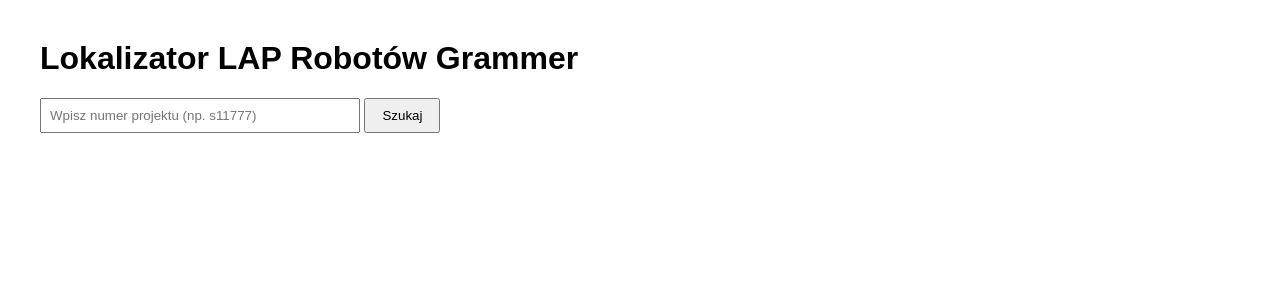
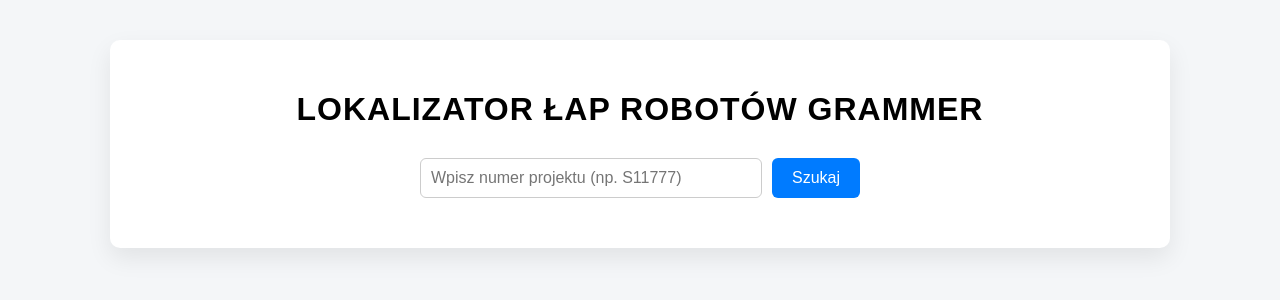
Before and after one commit to zmech23/lokalizator-lap-robotow-grammer, a Flask app: page / in a window 1280 px wide. Shown: the top 300 px of the page. Run offline with Flask 3, Linux system fonts and the light colour scheme; parts of the project's set-up code (start-up, migrations or seed data) failed here and were passed over.

Commit message:
Update index.html

```diff
--- a/templates/index.html
+++ b/templates/index.html
@@ -2,77 +2,134 @@
 <html lang="pl">
 <head>
     <meta charset="UTF-8">
-    <title>Lokalizator LAP Robotów Grammer</title>
+    <title>LOKALIZATOR ŁAP ROBOTÓW GRAMMER</title>
+
     <style>
         body {
             font-family: Arial, sans-serif;
-            margin: 40px;
+            background-color: #f4f6f8;
+            margin: 0;
+            padding: 0;
         }
+
+        .container {
+            max-width: 1000px;
+            margin: 40px auto;
+            background: #ffffff;
+            padding: 30px;
+            border-radius: 10px;
+            box-shadow: 0 10px 25px rgba(0,0,0,0.08);
+        }
+
+        h1 {
+            text-align: center;
+            margin-bottom: 30px;
+            letter-spacing: 1px;
+        }
+
+        form {
+            display: flex;
+            justify-content: center;
+            gap: 10px;
+            margin-bottom: 20px;
+        }
+
         input[type="text"] {
-            padding: 8px;
-            width: 300px;
+            padding: 10px;
+            width: 320px;
+            font-size: 16px;
+            border-radius: 6px;
+            border: 1px solid #ccc;
         }
+
         button {
-            padding: 8px 16px;
+            padding: 10px 20px;
+            font-size: 16px;
+            border-radius: 6px;
+            border: none;
+            cursor: pointer;
+            background-color: #007bff;
+            color: white;
         }
+
+        button:hover {
+            background-color: #0056b3;
+        }
+
+        h3 {
+            margin-top: 30px;
+        }
+
         table {
             border-collapse: collapse;
             margin-top: 20px;
             width: 100%;
         }
+
         th, td {
-            border: 1px solid #ccc;
-            padding: 8px;
+            border: 1px solid #ddd;
+            padding: 10px;
             text-align: left;
         }
+
         th {
             background-color: #f2f2f2;
+        }
+
+        tr:nth-child(even) {
+            background-color: #fafafa;
+        }
+
+        .no-results {
+            margin-top: 20px;
+            font-weight: bold;
+            color: #c00;
         }
     </style>
 </head>
 <body>
 
-<h1>Lokalizator LAP Robotów Grammer</h1>
+<div class="container">
+
+    <h1>LOKALIZATOR ŁAP ROBOTÓW GRAMMER</h1>
 
     <form method="get">
         <input
             type="text"
             name="q"
-        placeholder="Wpisz numer projektu (np. s11777)"
+            placeholder="Wpisz numer projektu (np. S11777)"
             value="{{ query }}"
         >
         <button type="submit">Szukaj</button>
     </form>
 
     {% if query %}
-    <h3>Wyniki dla: "{{ query }}"</h3>
+        <h3>Wyniki dla: „{{ query }}”</h3>
     {% endif %}
 
     {% if wynik and wynik|length > 0 %}
         <table>
             <tr>
                 {% for key in wynik[0].keys() %}
-            {% if key != "__search__" %}
                     <th>{{ key }}</th>
-            {% endif %}
                 {% endfor %}
             </tr>
 
             {% for row in wynik %}
                 <tr>
-        {% for key, value in row.items() %}
-            {% if key != "__search__" %}
+                    {% for value in row.values() %}
                         <td>{{ value }}</td>
-            {% endif %}
                     {% endfor %}
                 </tr>
             {% endfor %}
         </table>
     {% else %}
         {% if query %}
-        <p><strong>Brak wyników.</strong></p>
+            <div class="no-results">Brak wyników.</div>
         {% endif %}
     {% endif %}
 
+</div>
+
 </body>
 </html>
```
Lines whose indentation alone changed are shown as unchanged.
